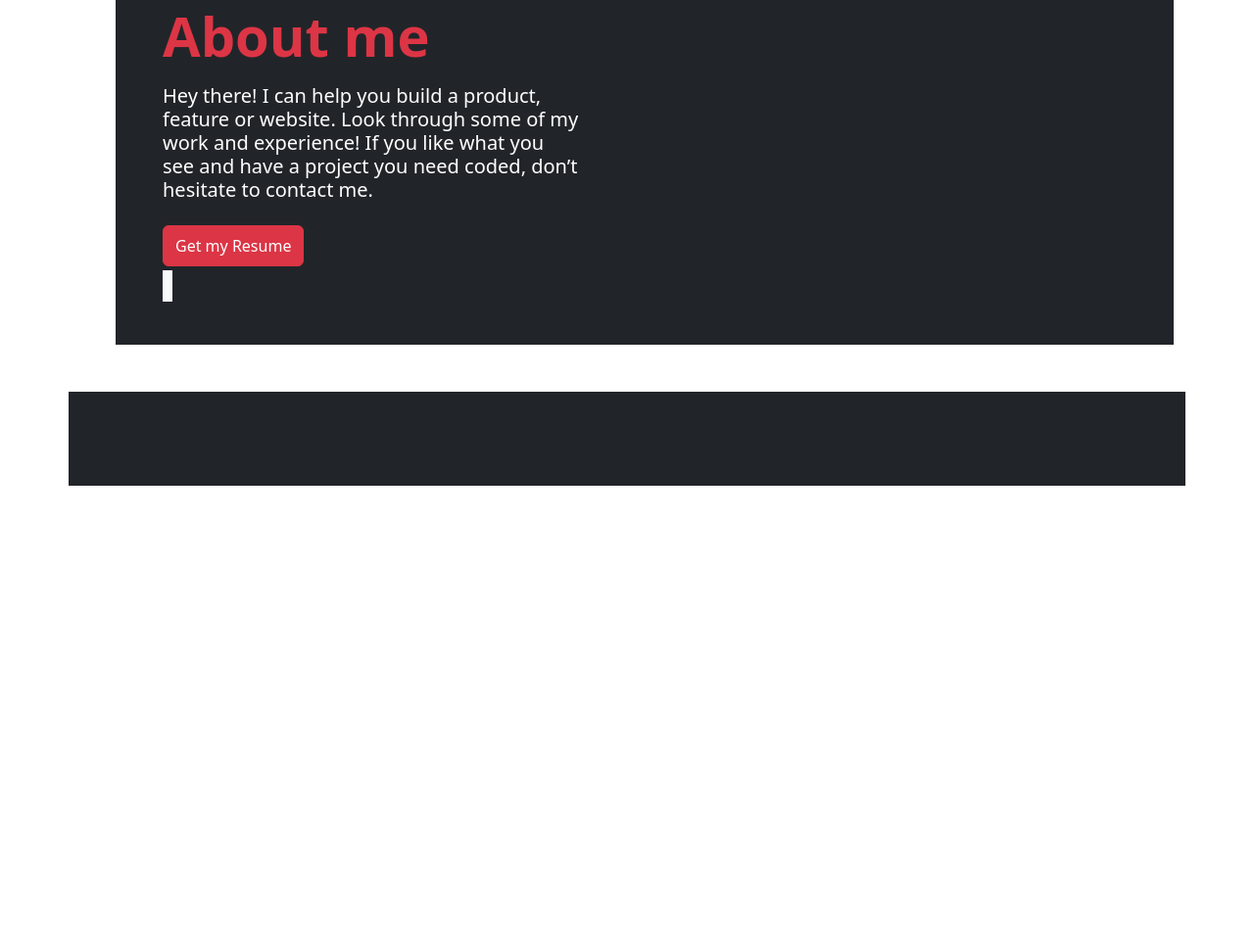
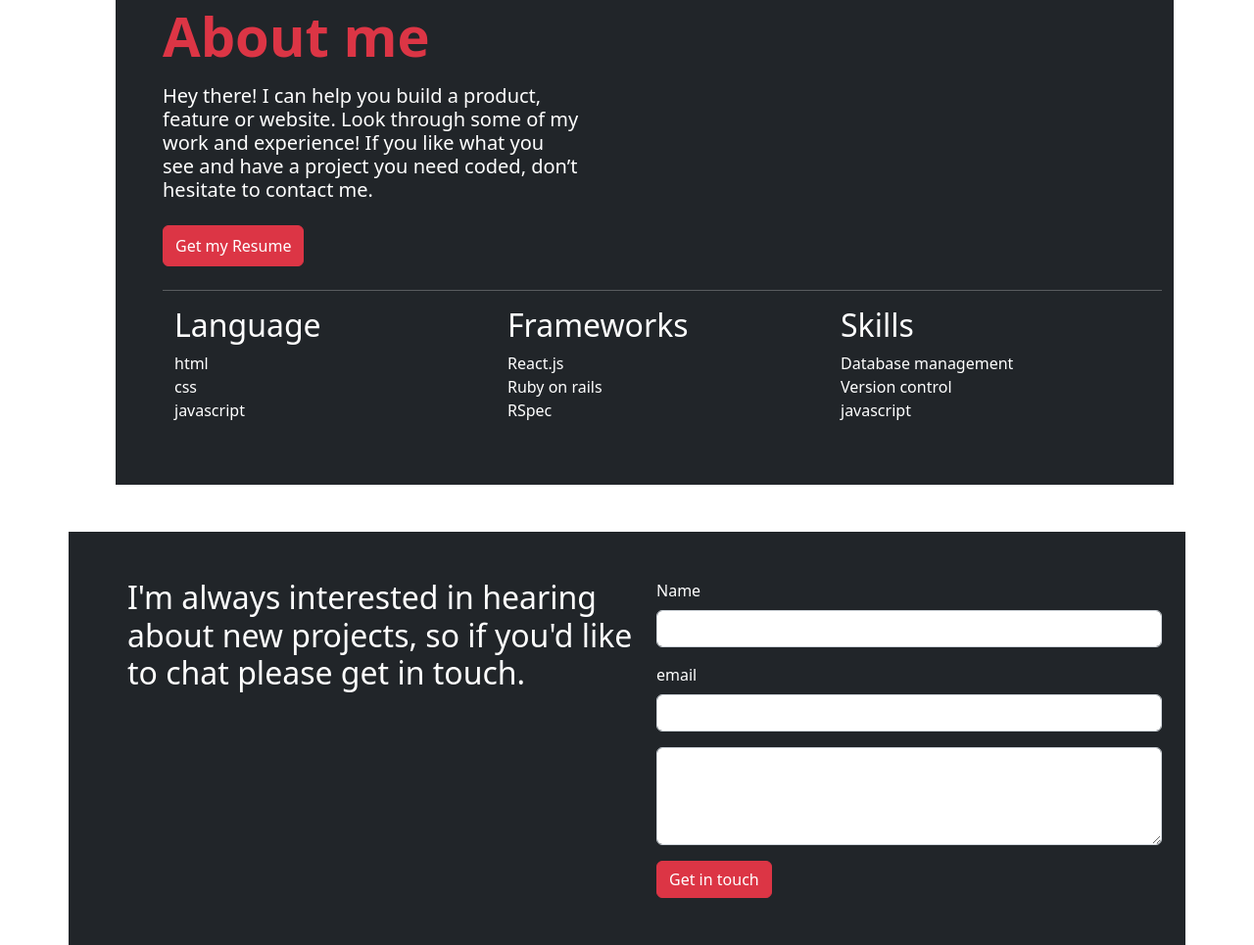
Before and after one commit to mpa-mxiang/bootstrap-practice, a plain HTML site: page index.html in a window 1280 px wide. Shown: the part 1618-2583 px from the top of the page at 98% size. Before the commit the page ends 2114 px from the top, so only its background shows below. Drawn offline with nearby package versions, Linux system fonts and the light colour scheme.

Commit message:
finish about section and add contact section

```diff
--- a/index.html
+++ b/index.html
@@ -55,8 +55,10 @@
         <div class="row">
             <img src="..." class="card-img-left col-md-5" alt="...">
 
-            <p class="h5 fw-normal text-dark lh-2 my-3 col-md-5">A daily selection of privately personalized reads; no accounts or sign-ups required. This has been the
-                 industry's standard dummy text ever since the 1500s, when an unknown printer took a standard dummy text.</p>
+            <p class="h5 fw-normal text-dark lh-2 my-3 col-md-5">A daily selection of privately personalized reads; no
+                accounts or sign-ups required. This has been the
+                industry's standard dummy text ever since the 1500s, when an unknown printer took a standard dummy text.
+            </p>
         </div>
         <div class="container m-3">
             <div class="row gap-5">
@@ -66,7 +68,7 @@
                         <h5 class="card-title">Card title</h5>
                         <p class="card-text">Some quick example text to build on the card title and make up the bulk of
                             the card's content.</p>
-                        <a href="#" class="btn btn-primary">Go somewhere</a>
+                        <a href="#" class="btn btn-danger">Go somewhere</a>
                     </div>
                 </div>
                 <div class="card mb-3" style="width: 18rem;">
@@ -75,7 +77,7 @@
                         <h5 class="card-title">Card title</h5>
                         <p class="card-text">Some quick example text to build on the card title and make up the bulk of
                             the card's content.</p>
-                        <a href="#" class="btn btn-primary">Go somewhere</a>
+                        <a href="#" class="btn btn-danger">Go somewhere</a>
                     </div>
                 </div>
                 <div class="card mb-3" style="width: 18rem;">
@@ -84,7 +86,7 @@
                         <h5 class="card-title">Card title</h5>
                         <p class="card-text">Some quick example text to build on the card title and make up the bulk of
                             the card's content.</p>
-                        <a href="#" class="btn btn-primary">Go somewhere</a>
+                        <a href="#" class="btn btn-danger">Go somewhere</a>
                     </div>
                 </div>
             </div>
@@ -95,7 +97,7 @@
                         <h5 class="card-title">Card title</h5>
                         <p class="card-text">Some quick example text to build on the card title and make up the bulk of
                             the card's content.</p>
-                        <a href="#" class="btn btn-primary">Go somewhere</a>
+                        <a href="#" class="btn btn-danger">Go somewhere</a>
                     </div>
                 </div>
                 <div class="card mb-3" style="width: 18rem;">
@@ -104,7 +106,7 @@
                         <h5 class="card-title">Card title</h5>
                         <p class="card-text">Some quick example text to build on the card title and make up the bulk of
                             the card's content.</p>
-                        <a href="#" class="btn btn-primary">Go somewhere</a>
+                        <a href="#" class="btn btn-danger">Go somewhere</a>
                     </div>
                 </div>
                 <div class="card mb-3" style="width: 18rem;">
@@ -113,7 +115,7 @@
                         <h5 class="card-title">Card title</h5>
                         <p class="card-text">Some quick example text to build on the card title and make up the bulk of
                             the card's content.</p>
-                        <a href="#" class="btn btn-primary">Go somewhere</a>
+                        <a href="#" class="btn btn-danger">Go somewhere</a>
                     </div>
                 </div>
             </div>
@@ -122,14 +124,87 @@
         <section class="container py-5 ps-5 text-white bg-dark ">
             <div class="col-md-5 px-0  ">
                 <h2 class="display-4 text-danger display-4 fw-bold">About me</h2>
-                <p class="h5 fw-normal lh-2 my-3">Hey there! I can help you build a product, feature or website. Look through some of my work and experience! If you like what you see and have a project you need coded, don’t hesitate to contact me.</p>
-                <button type="button" class="btn btn-danger my-2 py-2" >Get my Resume</button>
+                <p class="h5 fw-normal lh-2 my-3">Hey there! I can help you build a product, feature or website. Look
+                    through some of my work and experience! If you like what you see and have a project you need coded,
+                    don’t hesitate to contact me.</p>
+                <button type="button" class="btn btn-danger my-2 py-2">Get my Resume</button>
             </div>
-            <span class="border border-5 border-light"></span>
+            <hr />
+            <div class="container">
+                <div class="row">
+                    <div class="col">
+                        <h2>Language</h2>
+                        <ul class="list-unstyled">
+                            <li>
+                                html
+                            </li>
+                            <li>
+                                css
+                            </li>
+                            <li>
+                                javascript
+                            </li>
+                        </ul>
+                    </div>
+                    <div class="col">
+                        <h2>Frameworks</h2>
+                        <ul class="list-unstyled">
+                            <li>
+                                React.js
+                            </li>
+                            <li>
+                                Ruby on rails
+                            </li>
+                            <li>
+                                RSpec
+                            </li>
+                        </ul>
+                    </div>
+                    <div class="col">
+                        <h2>Skills</h2>
+                        <ul class="list-unstyled">
+                            <li>
+                                Database management
+                            </li>
+                            <li>
+                                Version control
+                            </li>
+                            <li>
+                                javascript
+                            </li>
+                        </ul>
+                    </div>
+                </div>
+            </div>
         </section>
     </section>
     <section class="container py-5 ps-5 text-white bg-dark">
-
+        <div class="container">
+            <div class="row">
+                <div class="col">
+                    <h2>I'm always interested in hearing about new projects, so if you'd like to chat please get in
+                        touch.</h2>
+                </div>
+                <div class="col">
+                    <form>
+                        <div class="mb-3">
+                            <label for="name" class="form-label">Name</label>
+                            <input type="name" class="form-control" id="name" aria-describedby="name">
+                        </div>
+                        <div class="mb-3">
+                            <label for="email" class="form-label">email</label>
+                            <input type="email" class="form-control" id="email">
+                        </div>
+                        <div class="form-floating">
+                            <textarea class="form-control" placeholder="Leave a comment here" id="floatingTextarea2"
+                                style="height: 100px"></textarea>
+                            <label for="floatingTextarea2">Comments</label>
+                        </div>
+                        <button type="submit" class="mt-3 btn btn-danger">Get in touch</button>
+                    </form>
+                </div>
+            </div>
+        </div>
     </section>
 </body>
 
```
